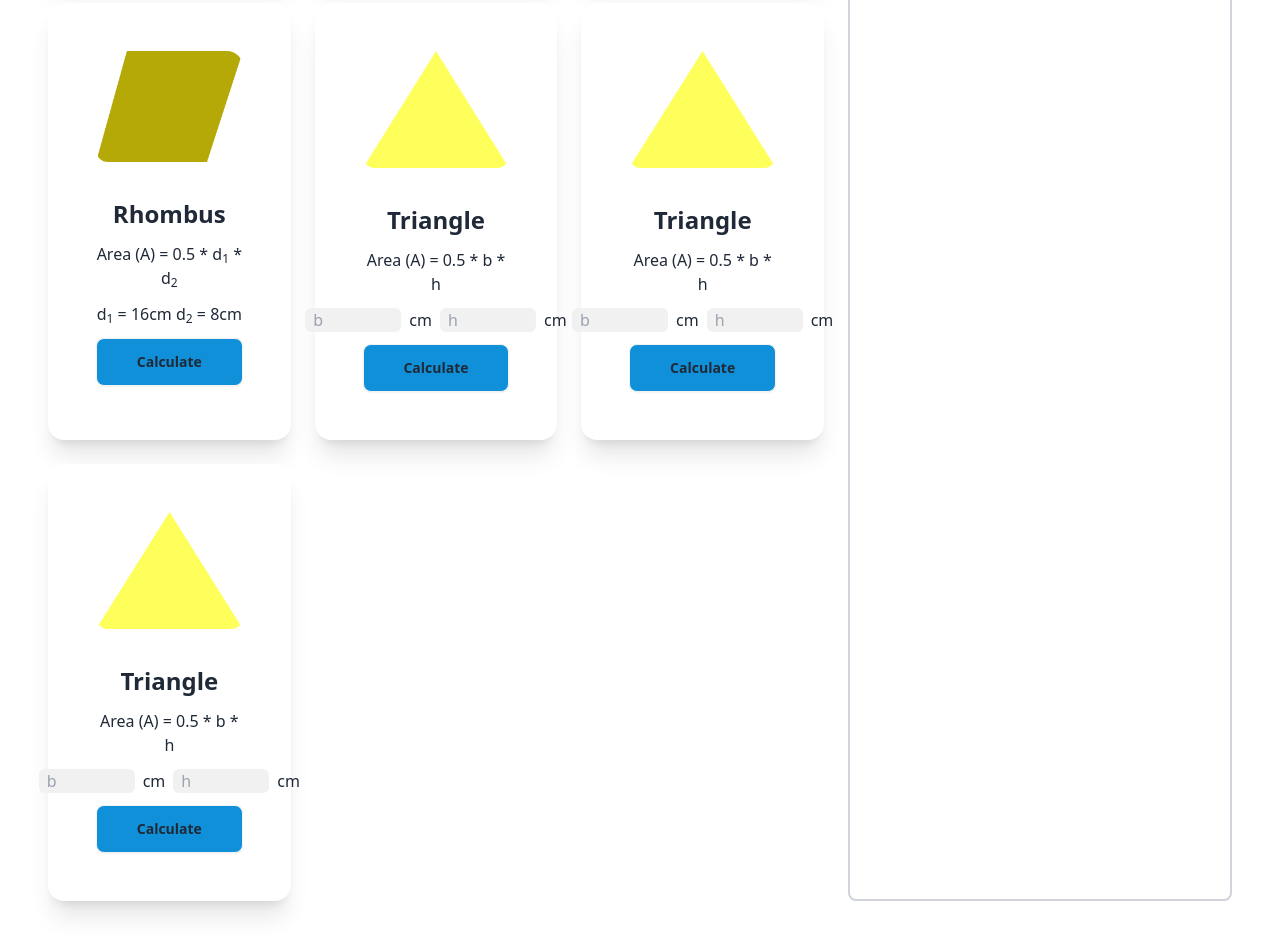
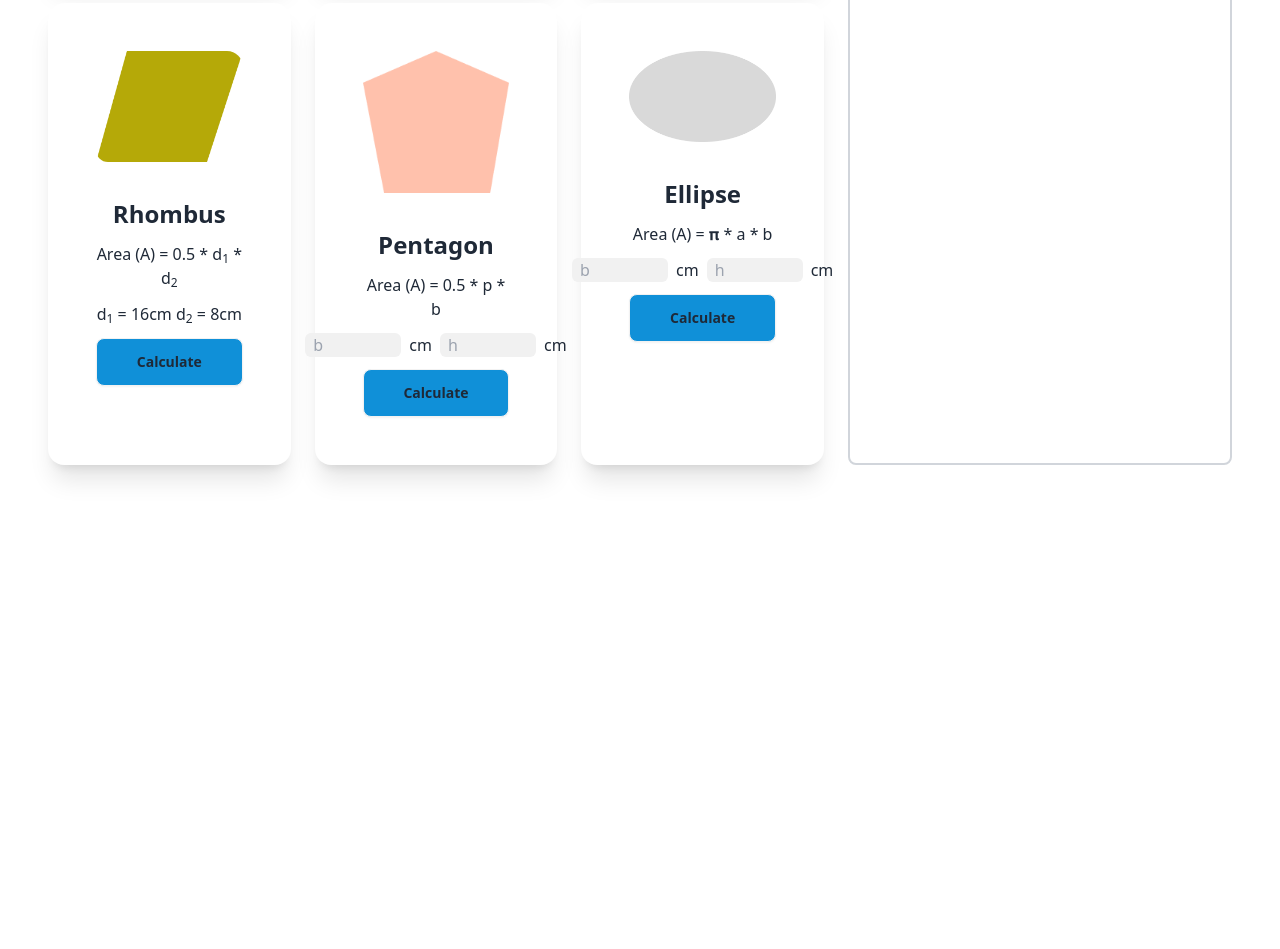
Before and after one commit to DevSadit/geometry, a plain HTML site: page index.html in a window 1280 px wide. Shown: the part 682-1631 px from the top of the page. After the commit the page ends 1195 px from the top, so only its background shows below. Drawn offline with nearby package versions, Linux system fonts and the light colour scheme.

Commit message:
img updated

```diff
--- a/index.html
+++ b/index.html
@@ -64,7 +64,7 @@
                             <span>cm</span>
                         </div>
                         <div class="card-action">
-                            <button class="btn w-full bg-[#1090D8]">Calculate</button>
+                            <button onclick="calculateRectangle()" class="btn w-full bg-[#1090D8]">Calculate</button>
                         </div>
                     </div>
                 </div>
@@ -98,14 +98,14 @@
                         </div>
                     </div>
                 </div>
-                <!-- Triangle -->
+                <!-- pentagon -->
                 <div class="card  bg-base-100 shadow-xl p-12 space-y-9">
                     <figure class="">
-                        <img src="images/triangle.png" alt="Shoes" class="rounded-xl" />
+                        <img src="images/pentagon.png" alt="Shoes" class="rounded-xl" />
                     </figure>
                     <div class="items-center text-center space-y-3">
-                        <h2 class="font-bold text-2xl">Triangle</h2>
-                        <p>Area (A) = 0.5 * b * h</p>
+                        <h2 class="font-bold text-2xl">Pentagon</h2>
+                        <p>Area (A) = 0.5 * p * b</p>
 
                         <div class="flex justify-center gap-x-2"><!-- input -->
                             <input type="text" placeholder="b" class="bg-[#F1F1F1] rounded-md w-24 pl-2 ">
@@ -118,34 +118,14 @@
                         </div>
                     </div>
                 </div>
-                <!-- Triangle -->
+                <!-- Ellipse -->
                 <div class="card  bg-base-100 shadow-xl p-12 space-y-9">
                     <figure class="">
-                        <img src="images/triangle.png" alt="Shoes" class="rounded-xl" />
+                        <img src="images/ellipse.png" alt="Shoes" class="rounded-xl" />
                     </figure>
                     <div class="items-center text-center space-y-3">
-                        <h2 class="font-bold text-2xl">Triangle</h2>
-                        <p>Area (A) = 0.5 * b * h</p>
-
-                        <div class="flex justify-center gap-x-2"><!-- input -->
-                            <input type="text" placeholder="b" class="bg-[#F1F1F1] rounded-md w-24 pl-2 ">
-                            <span>cm</span>
-                            <input type="text" placeholder="h" class="bg-[#F1F1F1] pl-2 rounded-md w-24">
-                            <span>cm</span>
-                        </div>
-                        <div class="card-action">
-                            <button class="btn w-full bg-[#1090D8]">Calculate</button>
-                        </div>
-                    </div>
-                </div>
-                <!-- Triangle -->
-                <div class="card  bg-base-100 shadow-xl p-12 space-y-9">
-                    <figure class="">
-                        <img src="images/triangle.png" alt="Shoes" class="rounded-xl" />
-                    </figure>
-                    <div class="items-center text-center space-y-3">
-                        <h2 class="font-bold text-2xl">Triangle</h2>
-                        <p>Area (A) = 0.5 * b * h</p>
+                        <h2 class="font-bold text-2xl">Ellipse</h2>
+                        <p>Area (A) = 𝛑 * a * b</p>
 
                         <div class="flex justify-center gap-x-2"><!-- input -->
                             <input type="text" placeholder="b" class="bg-[#F1F1F1] rounded-md w-24 pl-2 ">
--- a/js/script.js
+++ b/js/script.js
@@ -18,11 +18,11 @@ function calculateTriangle() {
 
 
 function calculateRectangle() {
-  const w = document.getElementById(`width`);
+  const width = document.getElementById(`width`);
   const x = parseFloat(width.value);
-  const l = document.getElementById(`length`);
+  const length = document.getElementById(`length`);
   const y = parseFloat(length.value);
-  const area = 0.5 * x * y;
+  const area =  x * y;
 
   //   way 01
   const spanp = document.getElementById(`para-area`);
```
